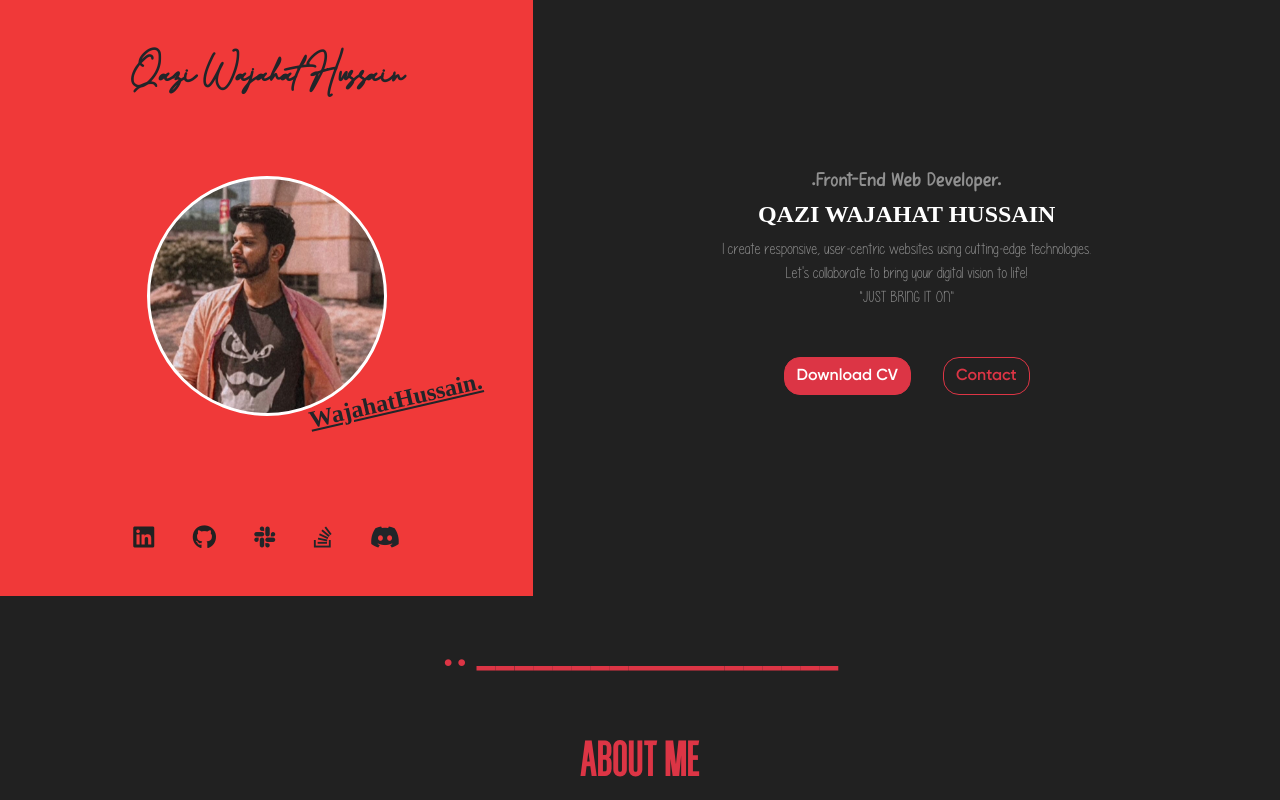
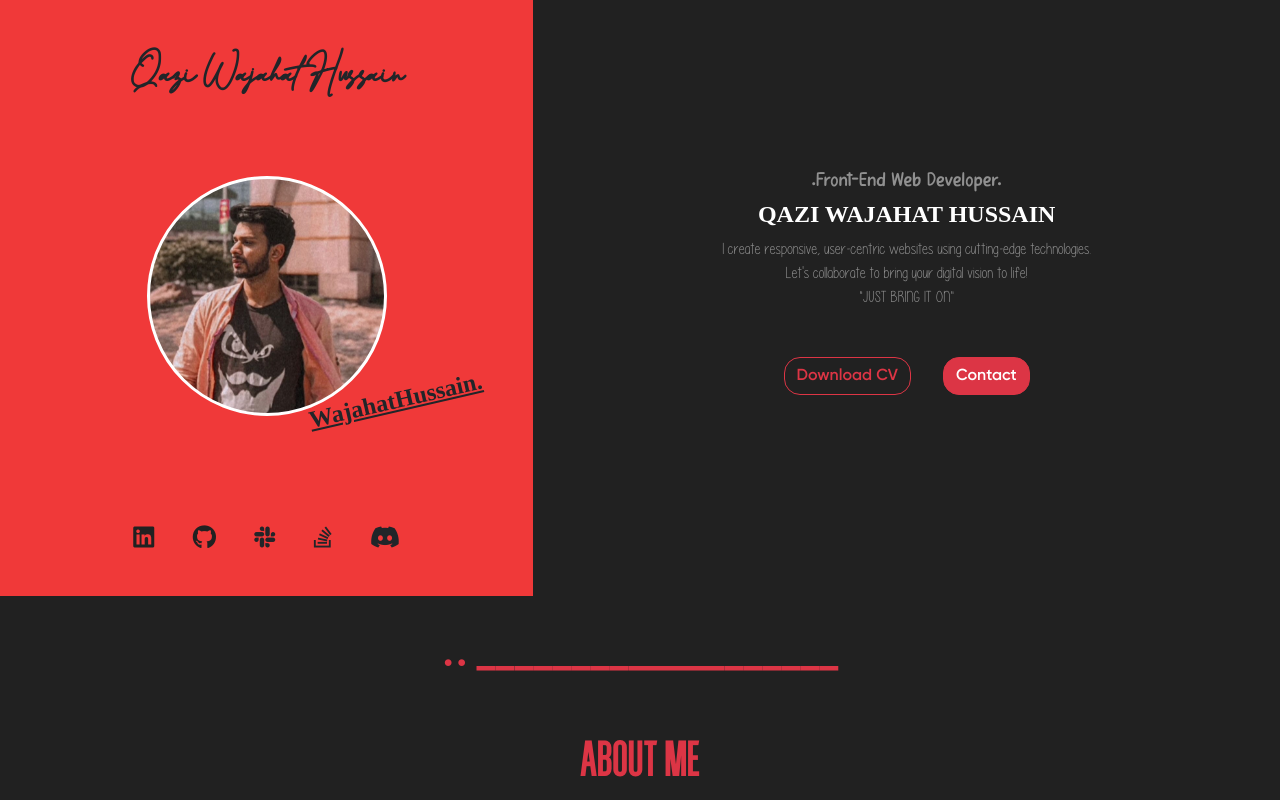
Before and after one commit to Wajisweird/My_Portfolio, a React (Create React App) app: page / in a window 1280 px wide. Shown: the top 800 px of the page. Built offline with nearby package versions, Linux system fonts and the light colour scheme; a web font is replaced by a local one.

Commit message:
Update First.js

```diff
--- a/src/components/First.js
+++ b/src/components/First.js
@@ -53,14 +53,14 @@ export default function First() {
                 <a
                   href="/src/docs/Qazi Wajahat Hussain - CV.pdf"
                   download
-                  className="btn btn-danger"
+                  className="btn btn-outline-danger"
                   id="buttons"
                 >
                   Download CV
                 </a>
                 <a
                   href="#ContactBody"
-                  className="btn btn-outline-danger"
+                  className="btn btn-danger"
                   id="buttons"
                 >
                   Contact
```
